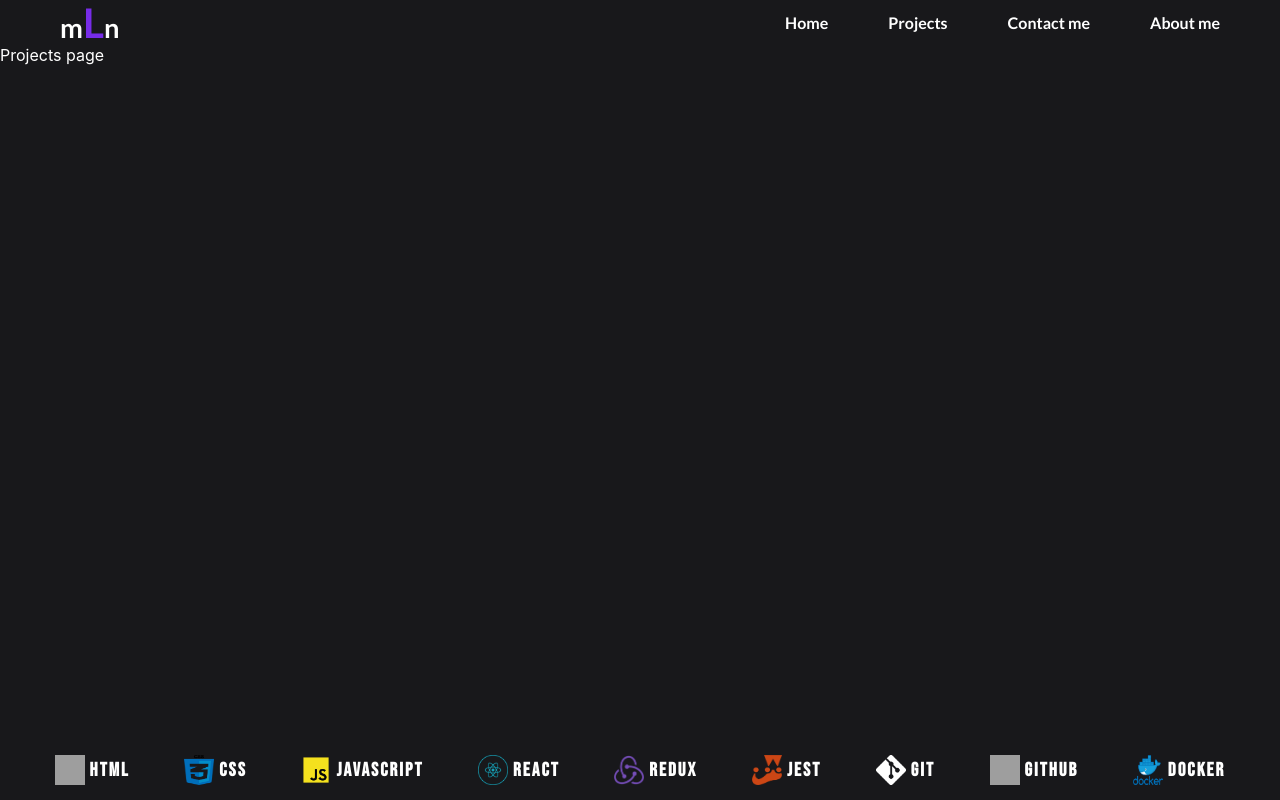
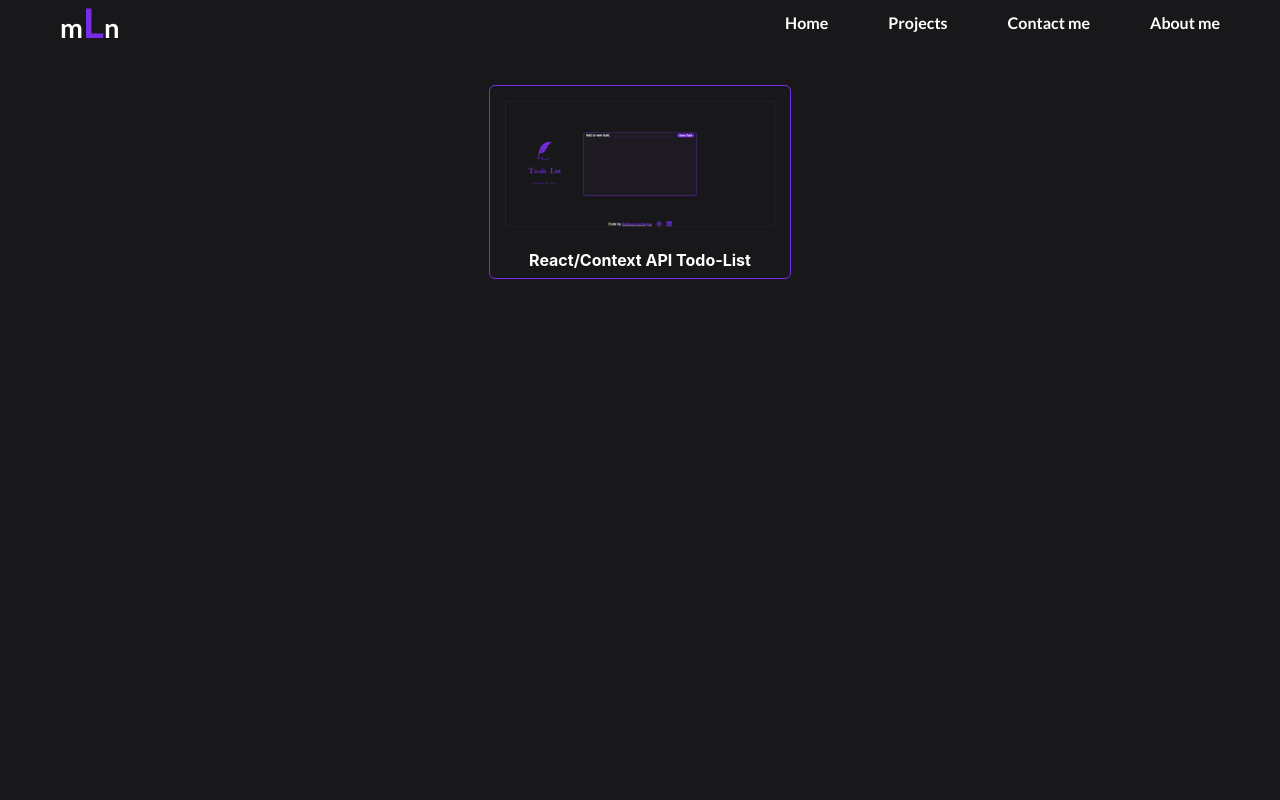
Before and after one commit to Matheusnugas/matheusnugas.github.io, a React (Create React App) app: page /projects in a window 1280 px wide. Built offline with nearby package versions, Linux system fonts and the light colour scheme; grey boxes are pictures that could not be loaded; a web font is replaced by a local one.

Commit message:
Projects page added/updates

```diff
--- a/src/App.js
+++ b/src/App.js
@@ -1,5 +1,5 @@
 import React from "react";
-import { BrowserRouter, Route } from "react-router-dom";
+import { Route, useLocation } from "react-router-dom";
 import NavBar from "./components/NavBar";
 import Contact from "./pages/Contact";
 import HomePage from "./pages/HomePage";
@@ -9,15 +9,19 @@ import Footer from "./components/Footer";
 import About from "./pages/About";
 
 function App() {
+  const location = useLocation();
+  const path = location.pathname;
   return (
-    <BrowserRouter>
+    <div>
       <NavBar />
       <Route exact path="/" component={HomePage} />
       <Route exact path="/projects" component={Projects} />
       <Route exact path="/contact" component={Contact} />
       <Route exact path="/about" component={About} />
-      <Footer />
-    </BrowserRouter>
+      {path === "/" || path === "/about" || path === "/contact" ? (
+        <Footer />
+      ) : null}
+    </div>
   );
 }
 
--- a/src/components/Footer.css
+++ b/src/components/Footer.css
@@ -6,6 +6,8 @@ footer {
     height: 45px;
     position: fixed;
     bottom: 0;
+    display: flex;
+    align-items: center;
 }
 
 footer ul {
@@ -14,6 +16,7 @@ footer ul {
     align-items: center;
     list-style: none;
     text-align: center;
+    width: 100%;
 }
 
 footer ul li {
--- a/src/index.js
+++ b/src/index.js
@@ -2,10 +2,13 @@ import React from 'react';
 import ReactDOM from 'react-dom';
 import './index.css';
 import App from "./App";
+import { BrowserRouter } from "react-router-dom";
 
 ReactDOM.render(
   <React.StrictMode>
-    <App />
+    <BrowserRouter>
+      <App />
+    </BrowserRouter>
   </React.StrictMode>,
   document.getElementById("root")
 );
--- /dev/null
+++ b/src/pages/Projects.css
@@ -0,0 +1,33 @@
+.projectsWrapper {
+    display: flex;
+    align-items: center;
+    justify-content: center;
+    margin: 20px;
+    flex-wrap: wrap;
+}
+
+.projectDiv {
+    display: flex;
+    flex-direction: column;
+    align-items: center;
+    border: 1px solid #772CE8;
+    margin: 20px 25px;
+    cursor: pointer;
+    transition: 0.2s;
+    border-radius: 6px;
+}
+
+.projectDiv:hover {
+    transform: scale(1.1);
+}
+
+.projectDiv p {
+    margin: 8px 0;
+    color: #fff;
+    font-weight: bolder;
+}
+
+.projectDiv img{
+    width: 300px;
+    padding: 15px;
+}
--- a/src/pages/Projects.jsx
+++ b/src/pages/Projects.jsx
@@ -1,7 +1,17 @@
 import React from "react";
-
+import todoListImg from "../images/todolistimg.png";
+import "./Projects.css";
 function Projects() {
-  return <div>Projects page</div>;
+  return (
+    <div className="projectsWrapper">
+      <a href="https://mlncontexttodolist.vercel.app/">
+        <div className="projectDiv">
+          <img src={todoListImg} alt="projectImg" />
+          <p>React/Context API Todo-List</p>
+        </div>
+      </a>
+    </div>
+  );
 }
 
 export default Projects;
```
Also changed, not shown: src/images/todolistimg.png (added).
